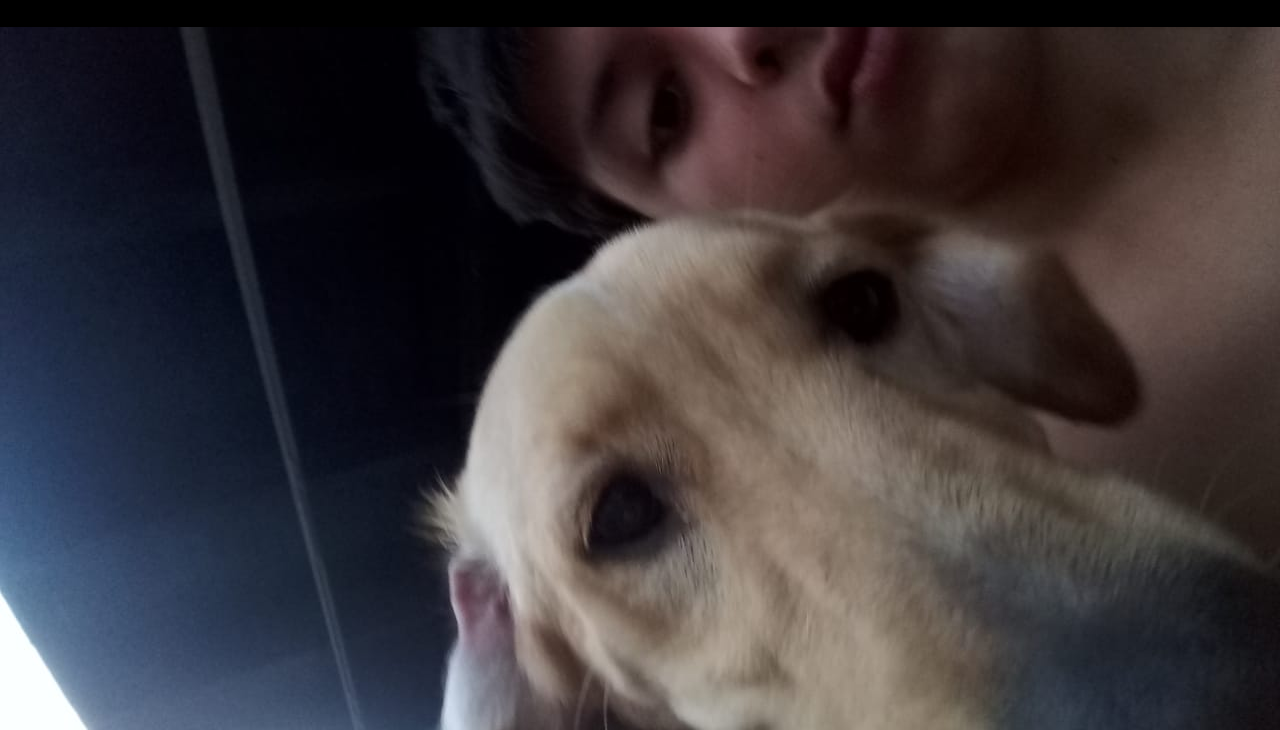
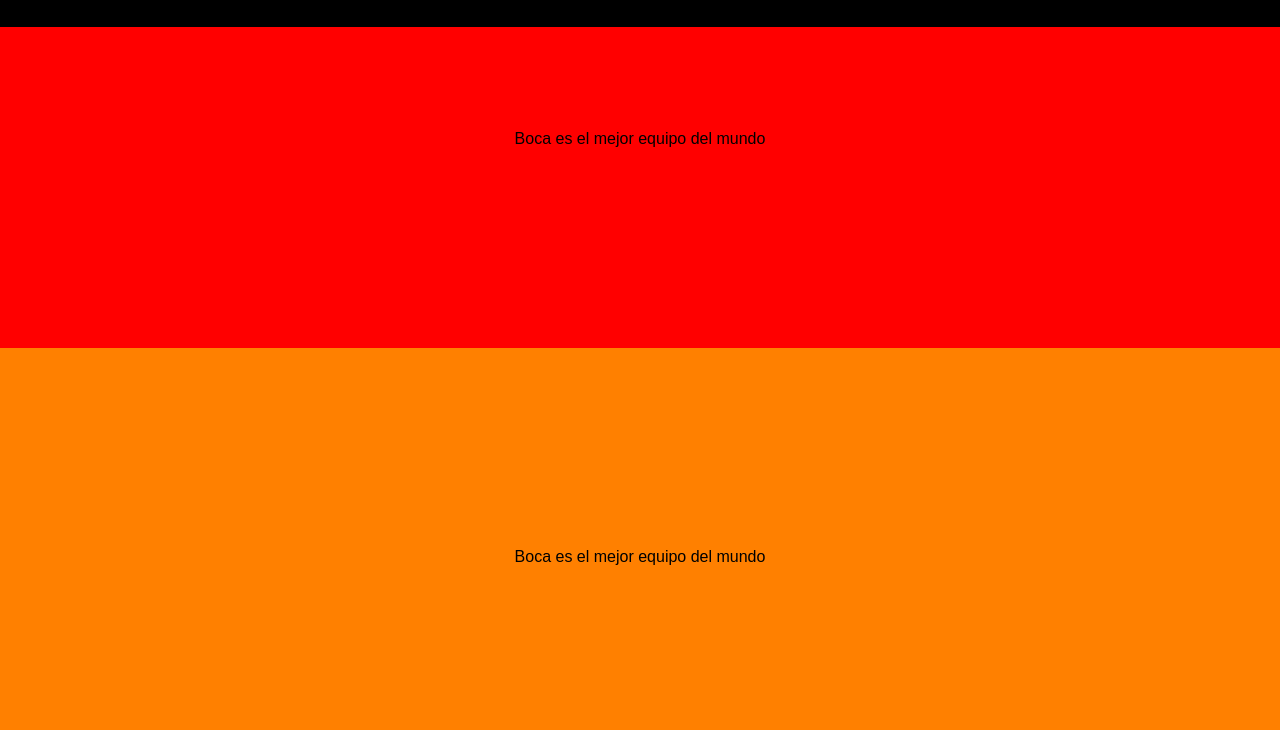
Before and after one commit to ezep23/navbar-scrolling, a plain HTML site: page index.html in a window 1280 px wide. Shown: the part 70-800 px from the top of the page. Drawn offline with nearby package versions, Linux system fonts and the light colour scheme.

Commit message:
final & readme

```diff
--- a/index.html
+++ b/index.html
@@ -4,9 +4,6 @@
     <!-- Metadatos -->
     <meta charset="UTF-8">
     <meta name="viewport" content="width=device-width, initial-scale=1.0">
-    <!-- SEO -->
-    <meta name="keywords" content="">
-    <meta name="description" content="">
     <!-- Link bootstrap -->
     <link rel="stylesheet" href="https://cdn.jsdelivr.net/npm/bootstrap-icons@1.11.3/font/bootstrap-icons.min.css">
     <!-- Google fonts -->
@@ -14,11 +11,10 @@
     <link rel="preconnect" href="https://fonts.gstatic.com" crossorigin>
     <link href="https://fonts.googleapis.com/css2?family=Poppins:wght@500&family=Roboto:wght@300;400&display=swap" rel="stylesheet">
     <!-- Link CSS -->
-    <link rel="stylesheet" href="style.css">
+    <link rel="stylesheet" href="./src/style.css">
     <title>Title</title>
 </head>
 <body>
-    <!-- Navbar responsive and scroll -->
     <header>
         <a href="#" class="logo">LOGO</a>
         <button id="abrir" class="abrir-menu"><i class="bi bi-list"></i></button>
@@ -32,10 +28,13 @@
             </ul>
         </nav>
     </header>
-    <section class="seccion">
-        <img src="./img/IMG-20220111-WA0001.jpg">
+    <section id="seccion-1">
+        <p>Boca es el mejor equipo del mundo</p>
+    </section>
+    <section id="seccion-2">
+        <p>Boca es el mejor equipo del mundo</p>
     </section>
     <!-- Script JS-->
-    <script src="index.js"></script>
+    <script src="./src/index.js"></script>
 </body>
 </html>
--- a/style.css
+++ b/src/style.css
@@ -77,11 +77,16 @@ header.abajo .abrir-menu i{
     display: none;
 }
 
-.seccion{
-   height: 100%;
-   width: 100%;
+#seccion-1{
+    text-align: center;
+    padding: 200px;
+    background-color: rgb(255, 0, 0);
 }
-
+#seccion-2{
+    text-align: center;
+    padding: 200px;
+    background-color: rgb(255, 128, 0);
+}
 
 /* Mediaqueries navbar */
 
```
Also changed, not shown: img/IMG-20220111-WA0001.jpg (deleted), public/screen1.png (added), public/screen2.png (added), public/screen3.png (added), public/screen4.png (added), src/index.js (renamed from index.js), 2 other files.
